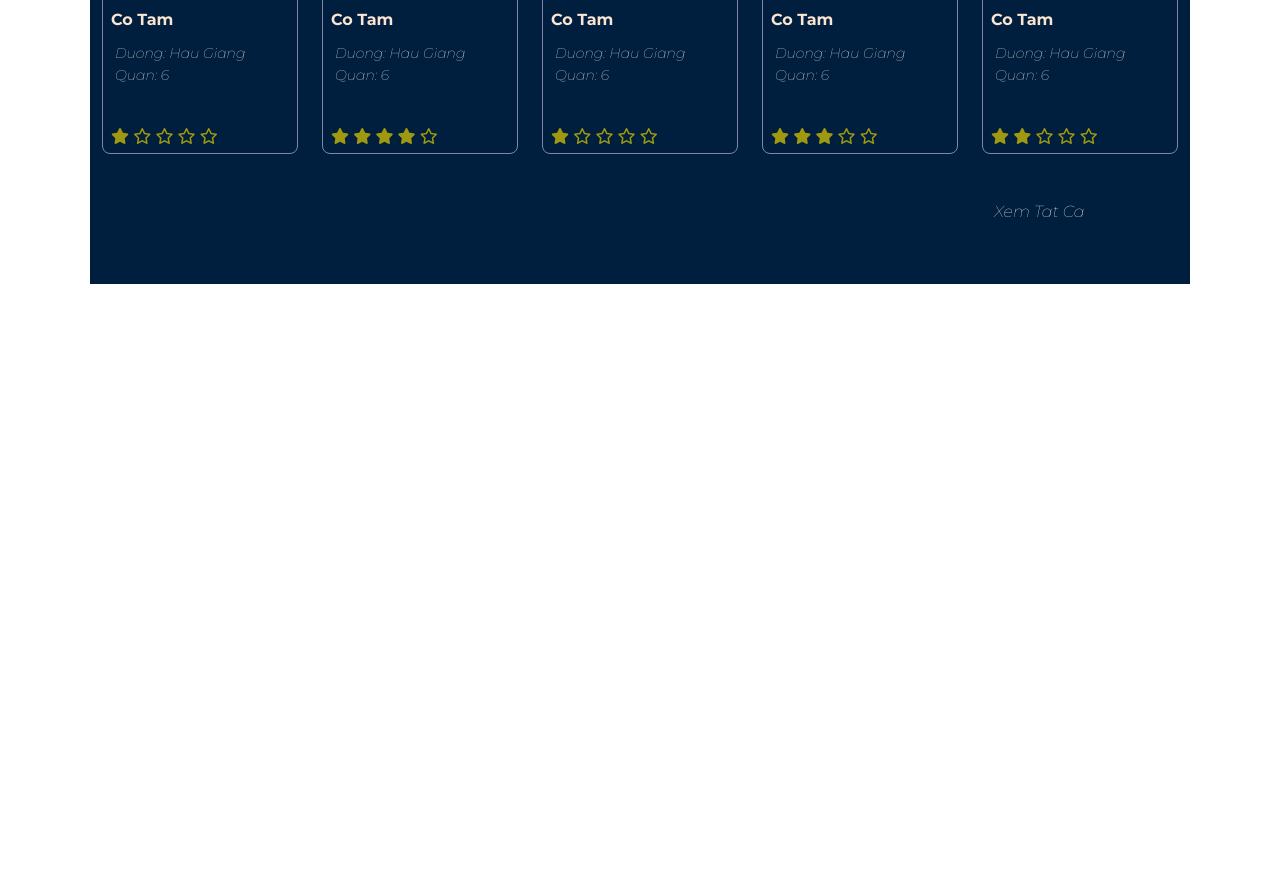
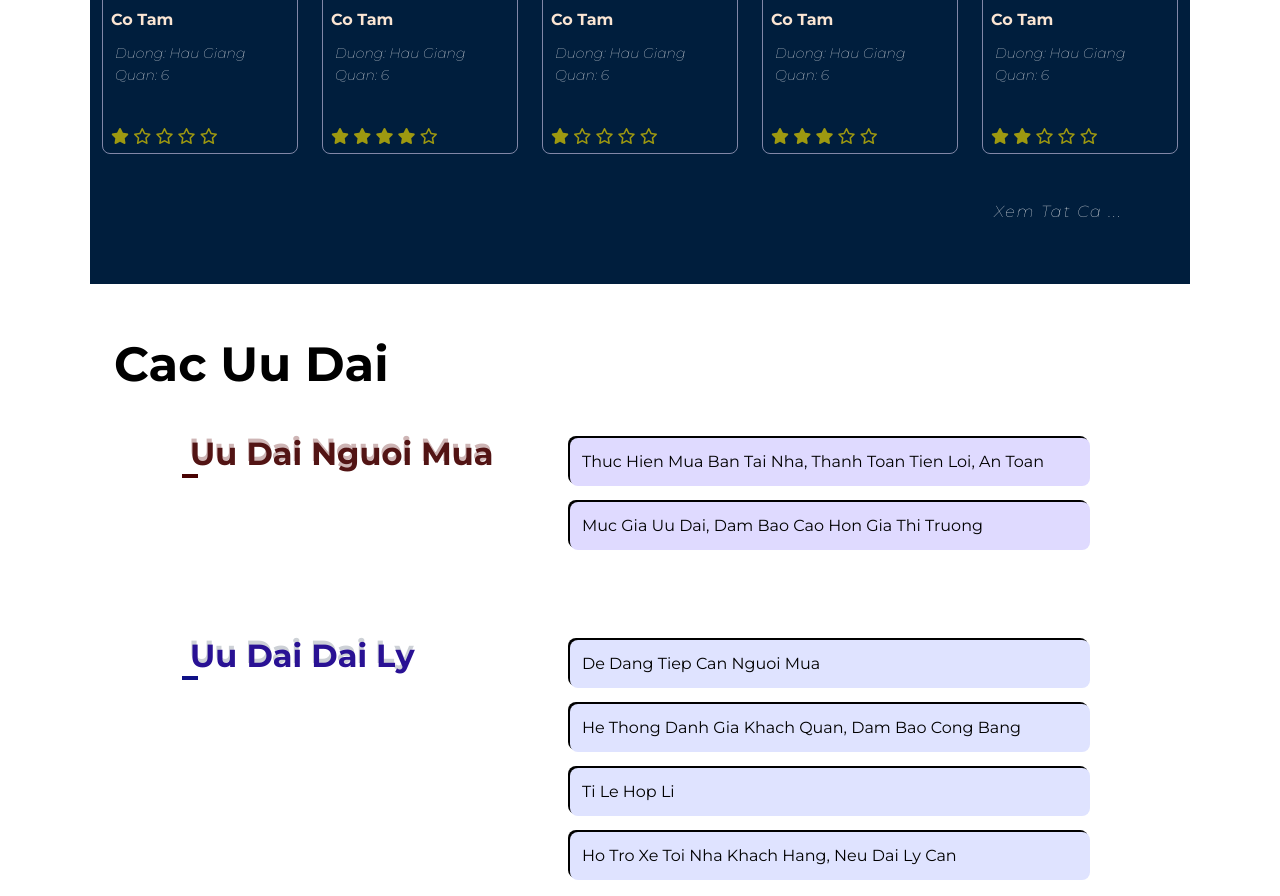
Before and after one commit to hwifuq/intern-webvechai, a plain HTML site: page index.html in a window 1280 px wide. Shown: the part 1546-2442 px from the top of the page. Before the commit the page ends 1830 px from the top, so only its background shows below. Drawn offline with Linux system fonts and the light colour scheme.

Commit message:
prefe #1

```diff
--- a/assets/css/style.css
+++ b/assets/css/style.css
@@ -10,6 +10,7 @@
     width: 1100px;
     margin-left: auto;
     margin-right: auto;
+    /* background-color: rgb(29, 123, 160); */
 }
 body{
     font-family: 'Montserrat', sans-serif;
@@ -221,4 +222,78 @@ a{
     color: #fff;
     cursor: pointer;
     text-transform: capitalize;
+    letter-spacing: 1.8px;
 }
+/* ============================================================= */
+.preferential{
+    /* background-color: orange; */
+}
+.preferential .title{
+    font-size: 48px;
+    font-weight: bold;
+    color: #000;
+    text-transform: capitalize;
+    margin-bottom: 24px;
+    padding: 56px 0 0 24px
+}
+.preferential .sub-title{
+    font-size: 32px;
+    font-weight: bold;
+
+    text-transform: capitalize;
+}
+.preferential .info-buyer .sub-title{
+    text-shadow: -1px -4px rgb(206, 181, 181);
+    color: #521414;
+}
+.preferential .info-seller .sub-title{
+    text-shadow: -1px -4px rgb(205, 209, 214);
+    color: #291194;
+}
+.preferential .info-buyer .sub-title::before{
+    content: "";
+    width: 16px;
+    height: 4px;
+    background-color:#490202;
+    position: absolute;
+    top: 36px;
+    left: -8px;
+}
+.preferential .info-seller .sub-title::before{
+    content: "";
+    width: 16px;
+    height: 4px;
+    background-color:#0f1186;
+    position: absolute;
+    top: 36px;
+    left: -8px;
+}
+.preferential .info-buyer{
+    margin: 50px 0 0 100px;
+    display: flex;
+    /* gap: 200px; */
+    position: relative;
+    justify-content: space-between;
+}
+.preferential .info-seller{
+    margin: 74px 0 0 100px;
+    display: flex;
+    justify-content: space-between;
+    /* gap: 200px; */
+    position: relative;
+}
+.preferential .body ul li{
+    min-width: 520px;
+    font-size: 16px;
+    padding: 16px 12px;
+    margin: 0 100px 16px 0;
+    border-radius: 8px;
+    text-transform: capitalize;
+    box-shadow: -2px -2px currentColor;
+}
+.preferential .info-buyer ul li{
+    background-color: rgb(223, 218, 255);
+}
+.preferential .info-seller ul li{
+    background-color: rgb(223, 227, 255);
+}
--- a/index.html
+++ b/index.html
@@ -304,7 +304,31 @@
 
                     </div>
                     <div class="all-items">
-                        <span>Xem tat ca</span>
+                        <span>Xem tat ca ...</span>
+                    </div>
+                </div>
+            </div>
+        </div>
+
+        <div class="preferential">
+            <div class="content">
+                <div class="body">
+                    <h2 class="title">Cac Uu dai</h2>
+                    <div class="info-buyer">
+                        <h3 class="sub-title">Uu dai nguoi mua</h3>
+                        <ul>
+                            <li>thuc hien mua ban tai nha, thanh toan tien loi, an toan</li>
+                            <li>muc gia uu dai, dam bao cao hon gia thi truong</li>
+                        </ul>
+                    </div>
+                    <div class="info-seller">
+                        <h3 class="sub-title">Uu dai dai ly</h3>
+                        <ul>
+                            <li>De dang tiep can nguoi mua</li>
+                            <li>He thong danh gia khach quan, dam bao cong bang</li>
+                            <li>Ti le hop li</li>
+                            <li>Ho tro xe toi nha khach hang, neu dai ly can</li>
+                        </ul>
                     </div>
                 </div>
             </div>
```
